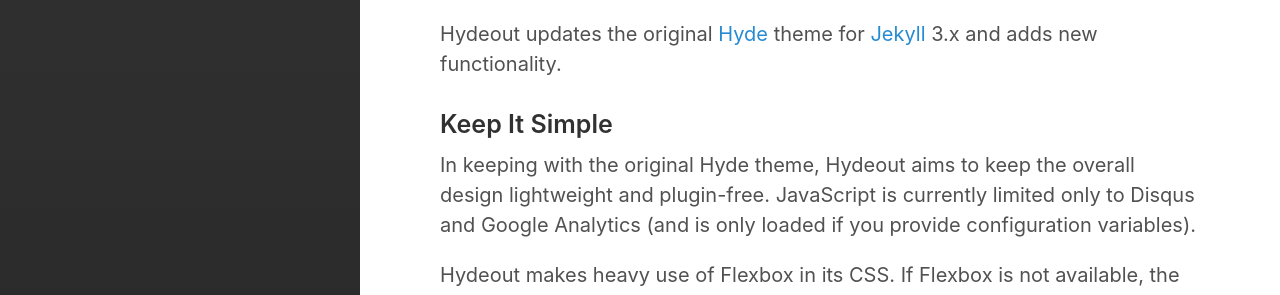
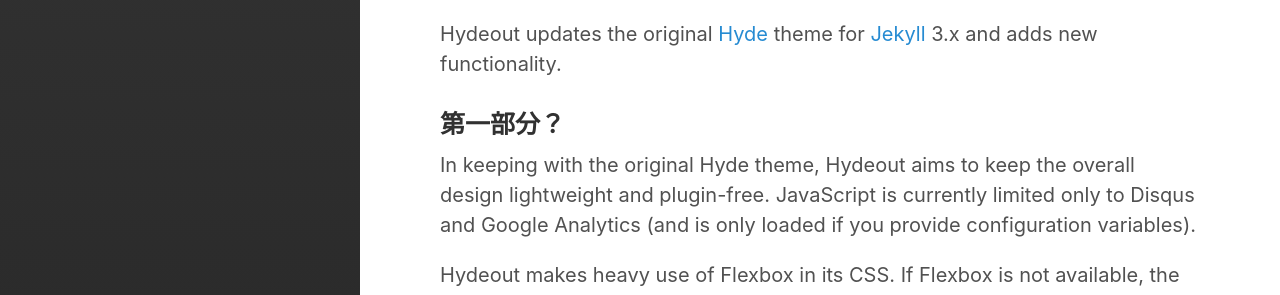
Before and after one commit to GaoYuanBob/GaoYuanBob.github.io, a Jekyll site: the page built from _posts/2017-06-01-hello-hydeout.md, in a window 1280 px wide. Shown: the part 161-456 px from the top of the page. Built offline with Jekyll 4.4.1, drawn with Linux system fonts in a browser that asks for light colours.

Commit message:
Update 2017-06-01-hello-hydeout.md

```diff
--- a/_posts/2017-06-01-hello-hydeout.md
+++ b/_posts/2017-06-01-hello-hydeout.md
@@ -7,7 +7,7 @@ excerpt_separator:  <!--more-->
 Hydeout updates the original [Hyde](https://github.com/poole/hyde)
 theme for [Jekyll](http://jekyllrb.com) 3.x and adds new functionality.
 
-### Keep It Simple
+### 第一部分？
 
 In keeping with the original Hyde theme, Hydeout aims to keep the overall
 design lightweight and plugin-free. JavaScript is currently limited only
```
